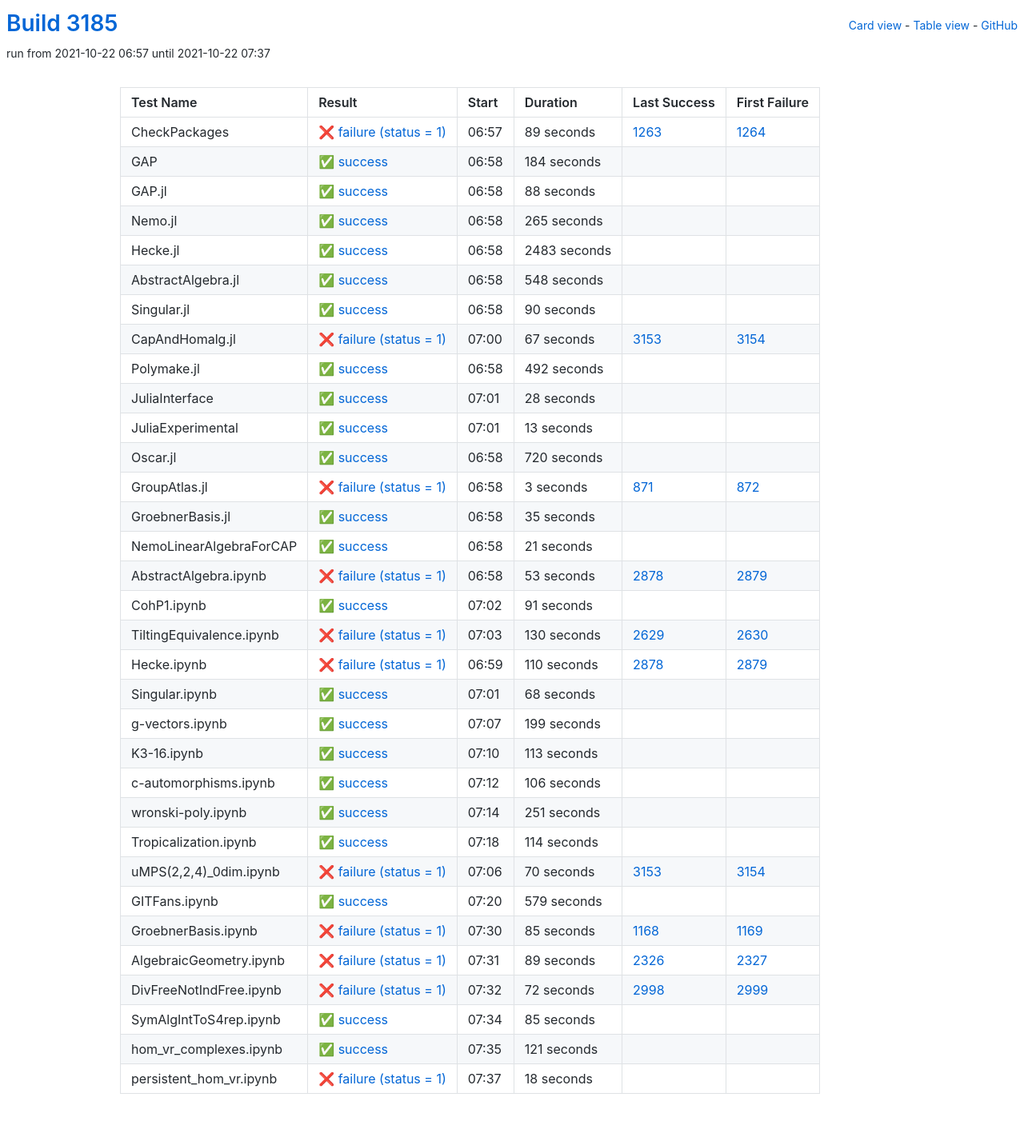
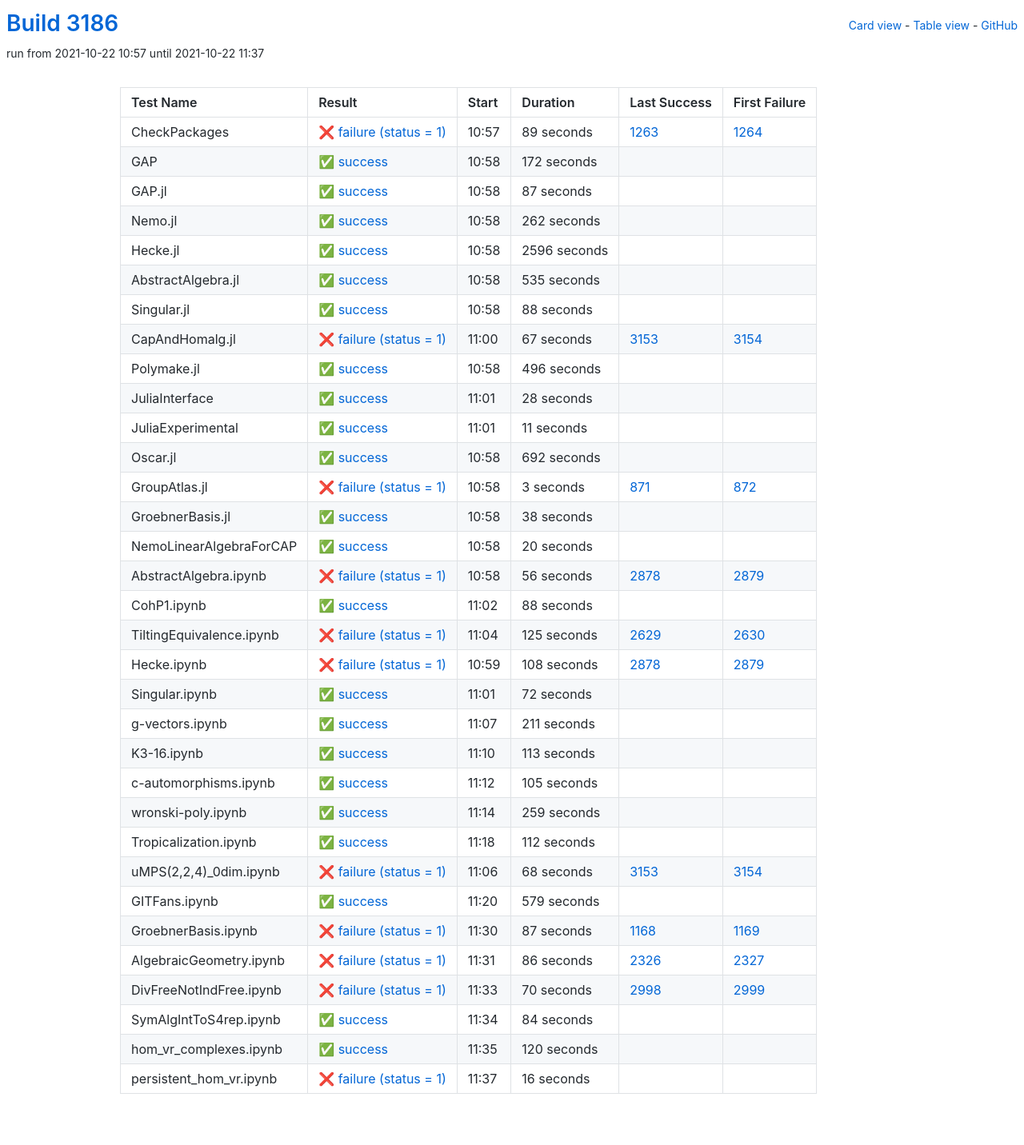
Before and after one commit to oscar-system/oscar-ci-status-stable, a Jekyll site: the page built from table.html, in a window 1280 px wide. Shown: the whole page at 80% size. Built offline with Jekyll 4.4.1, drawn with Linux system fonts in a browser that asks for light colours.

Commit message:
Build #3186

```diff
--- a/_data/ci.yml
+++ b/_data/ci.yml
@@ -1,6 +1,6 @@
 ---
-build: 3185
-build_url: https://oscarci.mathematik.uni-kl.de/job/oscar-stable/3185/
+build: 3186
+build_url: https://oscarci.mathematik.uni-kl.de/job/oscar-stable/3186/
 job: oscar-stable
 organization: oscar-system
 repo: oscar-ci-status-stable
@@ -8,8 +8,8 @@ repourl: https://github.com/oscar-system/oscar-ci-status-stable
 tests:
 - name: CheckPackages
   id: checkpackages
-  log: https://oscarci.mathematik.uni-kl.de/job/oscar-stable/3185/artifact/logs/build-3185/CheckPackages.log
-  start: 2021-10-22 06:57
+  log: https://oscarci.mathematik.uni-kl.de/job/oscar-stable/3186/artifact/logs/build-3186/CheckPackages.log
+  start: 2021-10-22 10:57
   success: false
   exitcode: 1
   status: failure
@@ -20,20 +20,68 @@ tests:
   first_failure_url: https://oscarci.mathematik.uni-kl.de/job/oscar-stable/1264/
 - name: GAP
   id: gap
-  log: https://oscarci.mathematik.uni-kl.de/job/oscar-stable/3185/artifact/logs/build-3185/GAP.log
-  start: 2021-10-22 06:58
+  log: https://oscarci.mathematik.uni-kl.de/job/oscar-stable/3186/artifact/logs/build-3186/GAP.log
+  start: 2021-10-22 10:58
   success: true
   exitcode: 0
   status: success
-  duration: 184
+  duration: 172
   last_success: false
   last_success_url:
   first_failure: false
   first_failure_url:
 - name: GAP.jl
   id: gap-jl
-  log: https://oscarci.mathematik.uni-kl.de/job/oscar-stable/3185/artifact/logs/build-3185/GAP.jl.log
-  start: 2021-10-22 06:58
+  log: https://oscarci.mathematik.uni-kl.de/job/oscar-stable/3186/artifact/logs/build-3186/GAP.jl.log
+  start: 2021-10-22 10:58
+  success: true
+  exitcode: 0
+  status: success
+  duration: 87
+  last_success: false
+  last_success_url:
+  first_failure: false
+  first_failure_url:
+- name: Nemo.jl
+  id: nemo-jl
+  log: https://oscarci.mathematik.uni-kl.de/job/oscar-stable/3186/artifact/logs/build-3186/Nemo.jl.log
+  start: 2021-10-22 10:58
+  success: true
+  exitcode: 0
+  status: success
+  duration: 262
+  last_success: false
+  last_success_url:
+  first_failure: false
+  first_failure_url:
+- name: Hecke.jl
+  id: hecke-jl
+  log: https://oscarci.mathematik.uni-kl.de/job/oscar-stable/3186/artifact/logs/build-3186/Hecke.jl.log
+  start: 2021-10-22 10:58
+  success: true
+  exitcode: 0
+  status: success
+  duration: 2596
+  last_success: false
+  last_success_url:
+  first_failure: false
+  first_failure_url:
+- name: AbstractAlgebra.jl
+  id: abstractalgebra-jl
+  log: https://oscarci.mathematik.uni-kl.de/job/oscar-stable/3186/artifact/logs/build-3186/AbstractAlgebra.jl.log
+  start: 2021-10-22 10:58
+  success: true
+  exitcode: 0
+  status: success
+  duration: 535
+  last_success: false
+  last_success_url:
+  first_failure: false
+  first_failure_url:
+- name: Singular.jl
+  id: singular-jl
+  log: https://oscarci.mathematik.uni-kl.de/job/oscar-stable/3186/artifact/logs/build-3186/Singular.jl.log
+  start: 2021-10-22 10:58
   success: true
   exitcode: 0
   status: success
@@ -42,58 +90,10 @@ tests:
   last_success_url:
   first_failure: false
   first_failure_url:
-- name: Nemo.jl
-  id: nemo-jl
-  log: https://oscarci.mathematik.uni-kl.de/job/oscar-stable/3185/artifact/logs/build-3185/Nemo.jl.log
-  start: 2021-10-22 06:58
-  success: true
-  exitcode: 0
-  status: success
-  duration: 265
-  last_success: false
-  last_success_url:
-  first_failure: false
-  first_failure_url:
-- name: Hecke.jl
-  id: hecke-jl
-  log: https://oscarci.mathematik.uni-kl.de/job/oscar-stable/3185/artifact/logs/build-3185/Hecke.jl.log
-  start: 2021-10-22 06:58
-  success: true
-  exitcode: 0
-  status: success
-  duration: 2483
-  last_success: false
-  last_success_url:
-  first_failure: false
-  first_failure_url:
-- name: AbstractAlgebra.jl
-  id: abstractalgebra-jl
-  log: https://oscarci.mathematik.uni-kl.de/job/oscar-stable/3185/artifact/logs/build-3185/AbstractAlgebra.jl.log
-  start: 2021-10-22 06:58
-  success: true
-  exitcode: 0
-  status: success
-  duration: 548
-  last_success: false
-  last_success_url:
-  first_failure: false
-  first_failure_url:
-- name: Singular.jl
-  id: singular-jl
-  log: https://oscarci.mathematik.uni-kl.de/job/oscar-stable/3185/artifact/logs/build-3185/Singular.jl.log
-  start: 2021-10-22 06:58
-  success: true
-  exitcode: 0
-  status: success
-  duration: 90
-  last_success: false
-  last_success_url:
-  first_failure: false
-  first_failure_url:
 - name: CapAndHomalg.jl
   id: capandhomalg-jl
-  log: https://oscarci.mathematik.uni-kl.de/job/oscar-stable/3185/artifact/logs/build-3185/CapAndHomalg.jl.log
-  start: 2021-10-22 07:00
+  log: https://oscarci.mathematik.uni-kl.de/job/oscar-stable/3186/artifact/logs/build-3186/CapAndHomalg.jl.log
+  start: 2021-10-22 11:00
   success: false
   exitcode: 1
   status: failure
@@ -104,20 +104,20 @@ tests:
   first_failure_url: https://oscarci.mathematik.uni-kl.de/job/oscar-stable/3154/
 - name: Polymake.jl
   id: polymake-jl
-  log: https://oscarci.mathematik.uni-kl.de/job/oscar-stable/3185/artifact/logs/build-3185/Polymake.jl.log
-  start: 2021-10-22 06:58
+  log: https://oscarci.mathematik.uni-kl.de/job/oscar-stable/3186/artifact/logs/build-3186/Polymake.jl.log
+  start: 2021-10-22 10:58
   success: true
   exitcode: 0
   status: success
-  duration: 492
+  duration: 496
   last_success: false
   last_success_url:
   first_failure: false
   first_failure_url:
 - name: JuliaInterface
   id: juliainterface
-  log: https://oscarci.mathematik.uni-kl.de/job/oscar-stable/3185/artifact/logs/build-3185/JuliaInterface.log
-  start: 2021-10-22 07:01
+  log: https://oscarci.mathematik.uni-kl.de/job/oscar-stable/3186/artifact/logs/build-3186/JuliaInterface.log
+  start: 2021-10-22 11:01
   success: true
   exitcode: 0
   status: success
@@ -128,32 +128,32 @@ tests:
   first_failure_url:
 - name: JuliaExperimental
   id: juliaexperimental
-  log: https://oscarci.mathematik.uni-kl.de/job/oscar-stable/3185/artifact/logs/build-3185/JuliaExperimental.log
-  start: 2021-10-22 07:01
+  log: https://oscarci.mathematik.uni-kl.de/job/oscar-stable/3186/artifact/logs/build-3186/JuliaExperimental.log
+  start: 2021-10-22 11:01
   success: true
   exitcode: 0
   status: success
-  duration: 13
+  duration: 11
   last_success: false
   last_success_url:
   first_failure: false
   first_failure_url:
 - name: Oscar.jl
   id: oscar-jl
-  log: https://oscarci.mathematik.uni-kl.de/job/oscar-stable/3185/artifact/logs/build-3185/Oscar.jl.log
-  start: 2021-10-22 06:58
+  log: https://oscarci.mathematik.uni-kl.de/job/oscar-stable/3186/artifact/logs/build-3186/Oscar.jl.log
+  start: 2021-10-22 10:58
   success: true
   exitcode: 0
   status: success
-  duration: 720
+  duration: 692
   last_success: false
   last_success_url:
   first_failure: false
   first_failure_url:
 - name: GroupAtlas.jl
   id: groupatlas-jl
-  log: https://oscarci.mathematik.uni-kl.de/job/oscar-stable/3185/artifact/logs/build-3185/GroupAtlas.jl.log
-  start: 2021-10-22 06:58
+  log: https://oscarci.mathematik.uni-kl.de/job/oscar-stable/3186/artifact/logs/build-3186/GroupAtlas.jl.log
+  start: 2021-10-22 10:58
   success: false
   exitcode: 1
   status: failure
@@ -164,104 +164,104 @@ tests:
   first_failure_url: https://oscarci.mathematik.uni-kl.de/job/oscar-stable/872/
 - name: GroebnerBasis.jl
   id: groebnerbasis-jl
-  log: https://oscarci.mathematik.uni-kl.de/job/oscar-stable/3185/artifact/logs/build-3185/GroebnerBasis.jl.log
-  start: 2021-10-22 06:58
+  log: https://oscarci.mathematik.uni-kl.de/job/oscar-stable/3186/artifact/logs/build-3186/GroebnerBasis.jl.log
+  start: 2021-10-22 10:58
   success: true
   exitcode: 0
   status: success
-  duration: 35
+  duration: 38
   last_success: false
   last_success_url:
   first_failure: false
   first_failure_url:
 - name: NemoLinearAlgebraForCAP
   id: nemolinearalgebraforcap
-  log: https://oscarci.mathematik.uni-kl.de/job/oscar-stable/3185/artifact/logs/build-3185/NemoLinearAlgebraForCAP.log
-  start: 2021-10-22 06:58
+  log: https://oscarci.mathematik.uni-kl.de/job/oscar-stable/3186/artifact/logs/build-3186/NemoLinearAlgebraForCAP.log
+  start: 2021-10-22 10:58
   success: true
   exitcode: 0
   status: success
-  duration: 21
+  duration: 20
   last_success: false
   last_success_url:
   first_failure: false
   first_failure_url:
 - name: AbstractAlgebra.ipynb
   id: abstractalgebra-ipynb
-  log: https://oscarci.mathematik.uni-kl.de/job/oscar-stable/3185/artifact/logs/build-3185/AbstractAlgebra.ipynb.log
-  start: 2021-10-22 06:58
+  log: https://oscarci.mathematik.uni-kl.de/job/oscar-stable/3186/artifact/logs/build-3186/AbstractAlgebra.ipynb.log
+  start: 2021-10-22 10:58
   success: false
   exitcode: 1
   status: failure
-  duration: 53
+  duration: 56
   last_success: 2878
   last_success_url: https://oscarci.mathematik.uni-kl.de/job/oscar-stable/2878/
   first_failure: 2879
   first_failure_url: https://oscarci.mathematik.uni-kl.de/job/oscar-stable/2879/
 - name: CohP1.ipynb
   id: cohp1-ipynb
-  log: https://oscarci.mathematik.uni-kl.de/job/oscar-stable/3185/artifact/logs/build-3185/CohP1.ipynb.log
-  start: 2021-10-22 07:02
+  log: https://oscarci.mathematik.uni-kl.de/job/oscar-stable/3186/artifact/logs/build-3186/CohP1.ipynb.log
+  start: 2021-10-22 11:02
   success: true
   exitcode: 0
   status: success
-  duration: 91
+  duration: 88
   last_success: false
   last_success_url:
   first_failure: false
   first_failure_url:
 - name: TiltingEquivalence.ipynb
   id: tiltingequivalence-ipynb
-  log: https://oscarci.mathematik.uni-kl.de/job/oscar-stable/3185/artifact/logs/build-3185/TiltingEquivalence.ipynb.log
-  start: 2021-10-22 07:03
+  log: https://oscarci.mathematik.uni-kl.de/job/oscar-stable/3186/artifact/logs/build-3186/TiltingEquivalence.ipynb.log
+  start: 2021-10-22 11:04
   success: false
   exitcode: 1
   status: failure
-  duration: 130
+  duration: 125
   last_success: 2629
   last_success_url: https://oscarci.mathematik.uni-kl.de/job/oscar-stable/2629/
   first_failure: 2630
   first_failure_url: https://oscarci.mathematik.uni-kl.de/job/oscar-stable/2630/
 - name: Hecke.ipynb
   id: hecke-ipynb
-  log: https://oscarci.mathematik.uni-kl.de/job/oscar-stable/3185/artifact/logs/build-3185/Hecke.ipynb.log
-  start: 2021-10-22 06:59
+  log: https://oscarci.mathematik.uni-kl.de/job/oscar-stable/3186/artifact/logs/build-3186/Hecke.ipynb.log
+  start: 2021-10-22 10:59
   success: false
   exitcode: 1
   status: failure
-  duration: 110
+  duration: 108
   last_success: 2878
   last_success_url: https://oscarci.mathematik.uni-kl.de/job/oscar-stable/2878/
   first_failure: 2879
   first_failure_url: https://oscarci.mathematik.uni-kl.de/job/oscar-stable/2879/
 - name: Singular.ipynb
   id: singular-ipynb
-  log: https://oscarci.mathematik.uni-kl.de/job/oscar-stable/3185/artifact/logs/build-3185/Singular.ipynb.log
-  start: 2021-10-22 07:01
+  log: https://oscarci.mathematik.uni-kl.de/job/oscar-stable/3186/artifact/logs/build-3186/Singular.ipynb.log
+  start: 2021-10-22 11:01
   success: true
   exitcode: 0
   status: success
-  duration: 68
+  duration: 72
   last_success: false
   last_success_url:
   first_failure: false
   first_failure_url:
 - name: g-vectors.ipynb
   id: g-vectors-ipynb
-  log: https://oscarci.mathematik.uni-kl.de/job/oscar-stable/3185/artifact/logs/build-3185/g-vectors.ipynb.log
-  start: 2021-10-22 07:07
+  log: https://oscarci.mathematik.uni-kl.de/job/oscar-stable/3186/artifact/logs/build-3186/g-vectors.ipynb.log
+  start: 2021-10-22 11:07
   success: true
   exitcode: 0
   status: success
-  duration: 199
+  duration: 211
   last_success: false
   last_success_url:
   first_failure: false
   first_failure_url:
 - name: K3-16.ipynb
   id: k3-16-ipynb
-  log: https://oscarci.mathematik.uni-kl.de/job/oscar-stable/3185/artifact/logs/build-3185/K3-16.ipynb.log
-  start: 2021-10-22 07:10
+  log: https://oscarci.mathematik.uni-kl.de/job/oscar-stable/3186/artifact/logs/build-3186/K3-16.ipynb.log
+  start: 2021-10-22 11:10
   success: true
   exitcode: 0
   status: success
@@ -272,56 +272,56 @@ tests:
   first_failure_url:
 - name: c-automorphisms.ipynb
   id: c-automorphisms-ipynb
-  log: https://oscarci.mathematik.uni-kl.de/job/oscar-stable/3185/artifact/logs/build-3185/c-automorphisms.ipynb.log
-  start: 2021-10-22 07:12
+  log: https://oscarci.mathematik.uni-kl.de/job/oscar-stable/3186/artifact/logs/build-3186/c-automorphisms.ipynb.log
+  start: 2021-10-22 11:12
   success: true
   exitcode: 0
   status: success
-  duration: 106
+  duration: 105
   last_success: false
   last_success_url:
   first_failure: false
   first_failure_url:
 - name: wronski-poly.ipynb
   id: wronski-poly-ipynb
-  log: https://oscarci.mathematik.uni-kl.de/job/oscar-stable/3185/artifact/logs/build-3185/wronski-poly.ipynb.log
-  start: 2021-10-22 07:14
+  log: https://oscarci.mathematik.uni-kl.de/job/oscar-stable/3186/artifact/logs/build-3186/wronski-poly.ipynb.log
+  start: 2021-10-22 11:14
   success: true
   exitcode: 0
   status: success
-  duration: 251
+  duration: 259
   last_success: false
   last_success_url:
   first_failure: false
   first_failure_url:
 - name: Tropicalization.ipynb
   id: tropicalization-ipynb
-  log: https://oscarci.mathematik.uni-kl.de/job/oscar-stable/3185/artifact/logs/build-3185/Tropicalization.ipynb.log
-  start: 2021-10-22 07:18
+  log: https://oscarci.mathematik.uni-kl.de/job/oscar-stable/3186/artifact/logs/build-3186/Tropicalization.ipynb.log
+  start: 2021-10-22 11:18
   success: true
   exitcode: 0
   status: success
-  duration: 114
+  duration: 112
   last_success: false
   last_success_url:
   first_failure: false
   first_failure_url:
 - name: uMPS(2,2,4)_0dim.ipynb
   id: umps-2-2-4-0dim-ipynb
-  log: https://oscarci.mathematik.uni-kl.de/job/oscar-stable/3185/artifact/logs/build-3185/uMPS-2-2-4-_0dim.ipynb.log
-  start: 2021-10-22 07:06
+  log: https://oscarci.mathematik.uni-kl.de/job/oscar-stable/3186/artifact/logs/build-3186/uMPS-2-2-4-_0dim.ipynb.log
+  start: 2021-10-22 11:06
   success: false
   exitcode: 1
   status: failure
-  duration: 70
+  duration: 68
   last_success: 3153
   last_success_url: https://oscarci.mathematik.uni-kl.de/job/oscar-stable/3153/
   first_failure: 3154
   first_failure_url: https://oscarci.mathematik.uni-kl.de/job/oscar-stable/3154/
 - name: GITFans.ipynb
   id: gitfans-ipynb
-  log: https://oscarci.mathematik.uni-kl.de/job/oscar-stable/3185/artifact/logs/build-3185/GITFans.ipynb.log
-  start: 2021-10-22 07:20
+  log: https://oscarci.mathematik.uni-kl.de/job/oscar-stable/3186/artifact/logs/build-3186/GITFans.ipynb.log
+  start: 2021-10-22 11:20
   success: true
   exitcode: 0
   status: success
@@ -332,72 +332,72 @@ tests:
   first_failure_url:
 - name: GroebnerBasis.ipynb
   id: groebnerbasis-ipynb
-  log: https://oscarci.mathematik.uni-kl.de/job/oscar-stable/3185/artifact/logs/build-3185/GroebnerBasis.ipynb.log
-  start: 2021-10-22 07:30
+  log: https://oscarci.mathematik.uni-kl.de/job/oscar-stable/3186/artifact/logs/build-3186/GroebnerBasis.ipynb.log
+  start: 2021-10-22 11:30
   success: false
   exitcode: 1
   status: failure
-  duration: 85
+  duration: 87
   last_success: 1168
   last_success_url: https://oscarci.mathematik.uni-kl.de/job/oscar-stable/1168/
   first_failure: 1169
   first_failure_url: https://oscarci.mathematik.uni-kl.de/job/oscar-stable/1169/
 - name: AlgebraicGeometry.ipynb
   id: algebraicgeometry-ipynb
-  log: https://oscarci.mathematik.uni-kl.de/job/oscar-stable/3185/artifact/logs/build-3185/AlgebraicGeometry.ipynb.log
-  start: 2021-10-22 07:31
+  log: https://oscarci.mathematik.uni-kl.de/job/oscar-stable/3186/artifact/logs/build-3186/AlgebraicGeometry.ipynb.log
+  start: 2021-10-22 11:31
   success: false
   exitcode: 1
   status: failure
-  duration: 89
+  duration: 86
   last_success: 2326
   last_success_url: https://oscarci.mathematik.uni-kl.de/job/oscar-stable/2326/
   first_failure: 2327
   first_failure_url: https://oscarci.mathematik.uni-kl.de/job/oscar-stable/2327/
 - name: DivFreeNotIndFree.ipynb
   id: divfreenotindfree-ipynb
-  log: https://oscarci.mathematik.uni-kl.de/job/oscar-stable/3185/artifact/logs/build-3185/DivFreeNotIndFree.ipynb.log
-  start: 2021-10-22 07:32
+  log: https://oscarci.mathematik.uni-kl.de/job/oscar-stable/3186/artifact/logs/build-3186/DivFreeNotIndFree.ipynb.log
+  start: 2021-10-22 11:33
   success: false
   exitcode: 1
   status: failure
-  duration: 72
+  duration: 70
   last_success: 2998
   last_success_url: https://oscarci.mathematik.uni-kl.de/job/oscar-stable/2998/
   first_failure: 2999
   first_failure_url: https://oscarci.mathematik.uni-kl.de/job/oscar-stable/2999/
 - name: SymAlgIntToS4rep.ipynb
   id: symalginttos4rep-ipynb
-  log: https://oscarci.mathematik.uni-kl.de/job/oscar-stable/3185/artifact/logs/build-3185/SymAlgIntToS4rep.ipynb.log
-  start: 2021-10-22 07:34
+  log: https://oscarci.mathematik.uni-kl.de/job/oscar-stable/3186/artifact/logs/build-3186/SymAlgIntToS4rep.ipynb.log
+  start: 2021-10-22 11:34
   success: true
   exitcode: 0
   status: success
-  duration: 85
+  duration: 84
   last_success: false
   last_success_url:
   first_failure: false
   first_failure_url:
 - name: hom_vr_complexes.ipynb
   id: hom-vr-complexes-ipynb
-  log: https://oscarci.mathematik.uni-kl.de/job/oscar-stable/3185/artifact/logs/build-3185/hom_vr_complexes.ipynb.log
-  start: 2021-10-22 07:35
+  log: https://oscarci.mathematik.uni-kl.de/job/oscar-stable/3186/artifact/logs/build-3186/hom_vr_complexes.ipynb.log
+  start: 2021-10-22 11:35
   success: true
   exitcode: 0
   status: success
-  duration: 121
+  duration: 120
   last_success: false
   last_success_url:
   first_failure: false
   first_failure_url:
 - name: persistent_hom_vr.ipynb
   id: persistent-hom-vr-ipynb
-  log: https://oscarci.mathematik.uni-kl.de/job/oscar-stable/3185/artifact/logs/build-3185/persistent_hom_vr.ipynb.log
-  start: 2021-10-22 07:37
+  log: https://oscarci.mathematik.uni-kl.de/job/oscar-stable/3186/artifact/logs/build-3186/persistent_hom_vr.ipynb.log
+  start: 2021-10-22 11:37
   success: false
   exitcode: 1
   status: failure
-  duration: 18
+  duration: 16
   last_success: false
   last_success_url:
   first_failure: false
```
Also changed, not shown: README.md.
